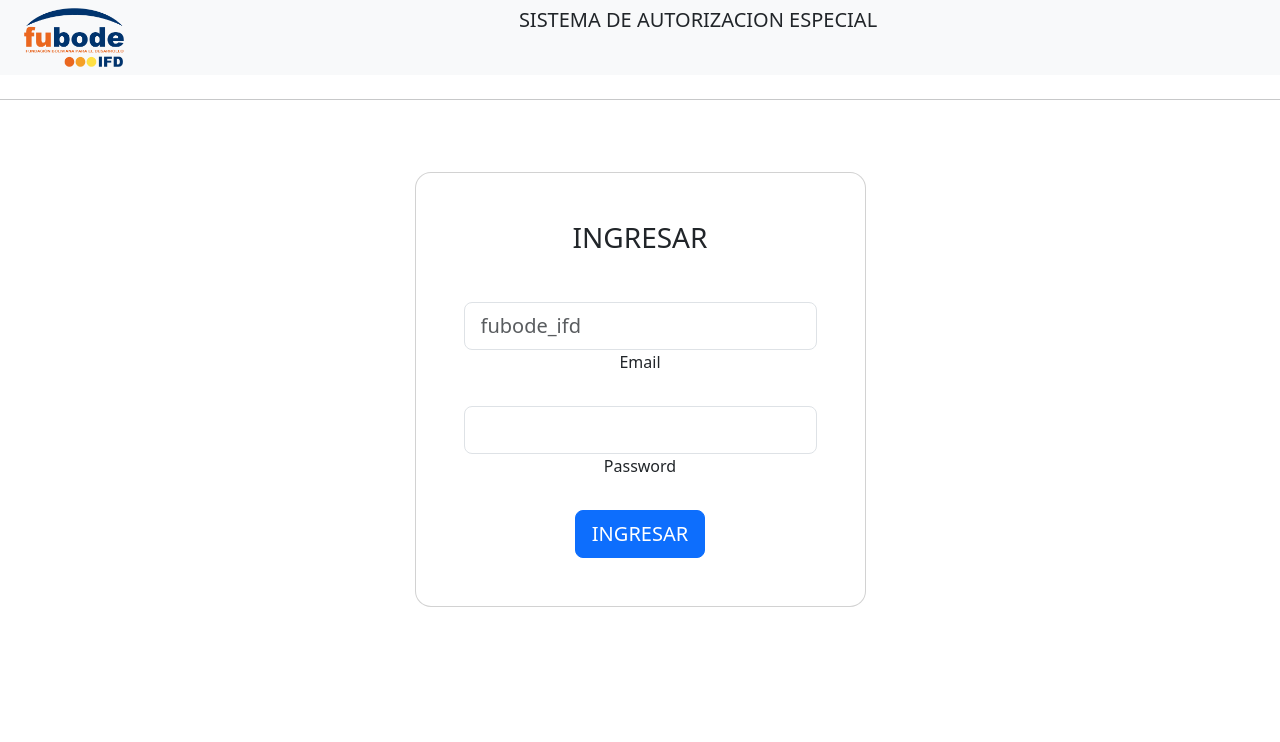
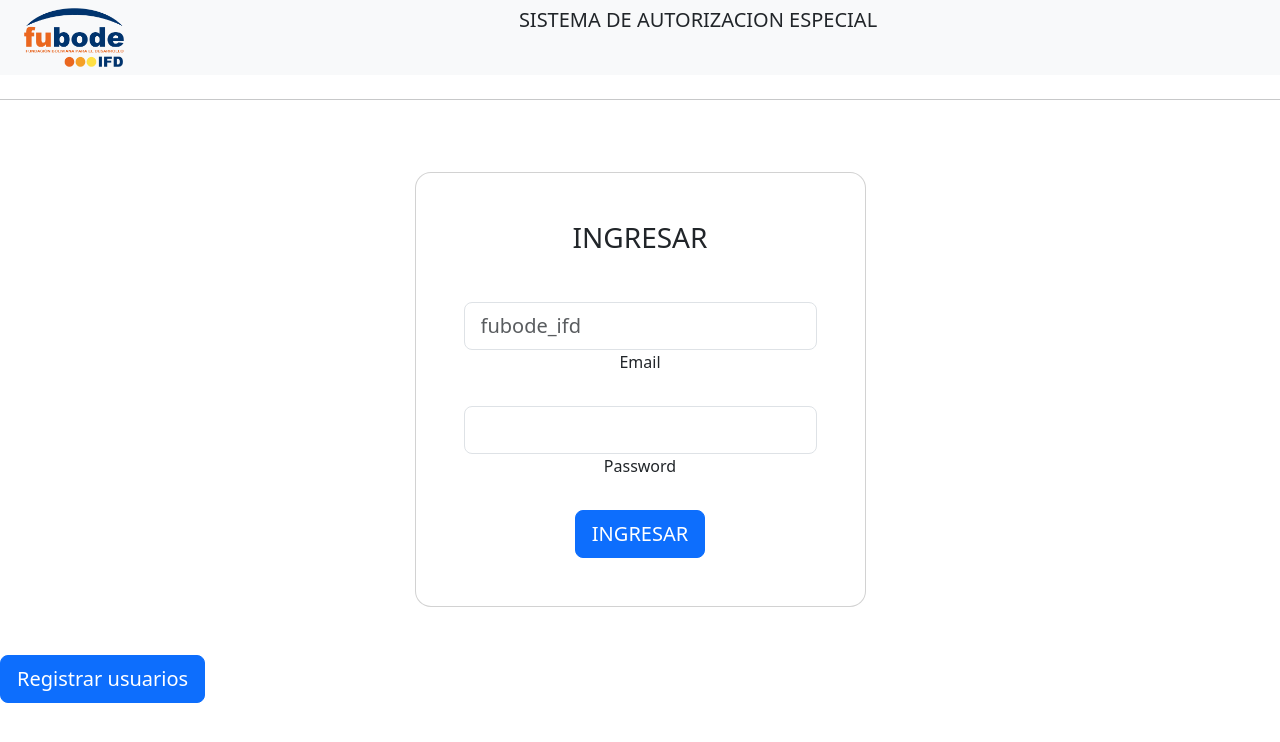
Before and after one commit to fubode/pepint, a React (Create React App) app: page / in a window 1280 px wide. Shown: the top 742 px of the page. Built offline with nearby package versions, Linux system fonts and the light colour scheme.

Commit message:
preparacoin para entrega de proyecto

```diff
--- a/src/componets/Consultor/CardConsultor.js
+++ b/src/componets/Consultor/CardConsultor.js
@@ -285,18 +285,7 @@ export const CardConsultor = ({ soli, funcionario }) => {
         </Modal.Header>
         <Modal.Body>
           <div>
-            {rol === 8 ? (
-              <>
-                <select
-                  className="form-select mb-2"
-                  aria-label="Default select example"
-                  onChange={handleDestino}
-                >
-                  <option value="NINGUNO">Seleccione el destino</option>
-                  <option value="RECHAZADO">RECHAZADO</option>
-                </select>
-              </>
-            ) : otro ? (
+            { otro ? (
               <textarea
                 style={{ width: "100%" }}
                 rows="4"
--- a/src/pages/Consultor/Consultor.js
+++ b/src/pages/Consultor/Consultor.js
@@ -6,6 +6,7 @@ import { TextAutoSugerenias } from "../../componets/Consultor/TextAutoSugerenias
 import Paginacion from "../../componets/Paginacion";
 import NavFubode from "../../componets/NavFubode";
 import Recargar from "../../componets/Consultor/Recargar";
+import { supabase } from "../../supabase/client";
 
 export const Consultor = () => {
   const [show, setShow] = useState(false);
@@ -70,6 +71,7 @@ export const Consultor = () => {
   };
 
   const handleEjemplo = () => {
+
     console.log(funcionario);
   };
 
@@ -127,6 +129,10 @@ export const Consultor = () => {
   };
 
   const handleRegistrar = async () => {
+    const { data, error } = await supabase.auth.admin.inviteUserByEmail(
+      "juan_montecinos@fubode.org"
+    );
+    console.log(data, error);
     //enviarCorreo("juan_montecinos@fubode.org", "PRUEBA REACT", "funciono");
   };
 
@@ -134,7 +140,7 @@ export const Consultor = () => {
     <>
       <div>
         <button
-          className="btn btn-primary btn-lg btn-block d-none"
+          className="btn btn-primary btn-lg btn-block"
           onClick={handleRegistrar}
         >
           Registrar usuarios
--- a/src/pages/Login.js
+++ b/src/pages/Login.js
@@ -6,7 +6,7 @@ import { Button, Modal } from "react-bootstrap";
 import axios from "axios";
 import NavFubode from "../componets/NavFubode";
 const Login = () => {
-  const { getFuncionario} = useSolicitud();
+  const { getFuncionario } = useSolicitud();
 
   const navigate = useNavigate();
   const [show, setShow] = useState(false);
@@ -34,9 +34,12 @@ const Login = () => {
   };
 
   const handleRegistrar = async () => {
-    enviarCorreo("juan_montecinos@fubode.org","REACT","Pruebas de react");
+    const { data, error } = await supabase.auth.admin.inviteUserByEmail(
+      "juan_montecinos@fubode.org"
+    );
+    console.log(data, error);
+    //enviarCorreo("juan_montecinos@fubode.org","REACT","Pruebas de react");
   };
-
 
   const enviarCorreo = async (remitente, asunto, detalle) => {
     const EMISOR = "fubode.vacaciones@gmail.com";
@@ -56,7 +59,7 @@ const enviarCorreo = async (remitente, asunto, detalle) => {
 
       const response = await axios.post(endpointCorreo, json);
       // Haz algo con la respuesta del servidor, si es necesario
-    return 'Correo enviado';
+      return "Correo enviado";
     } catch (error) {
       // Maneja el error en caso de que la solicitud falle
       return `Correo no enviado: ${error.message}`;
@@ -121,7 +124,7 @@ const enviarCorreo = async (remitente, asunto, detalle) => {
         </form>
 
         <button
-          className="btn btn-primary btn-lg btn-block d-none"
+          className="btn btn-primary btn-lg btn-block"
           onClick={handleRegistrar}
         >
           Registrar usuarios
```
Lines whose indentation alone changed are shown as unchanged.
